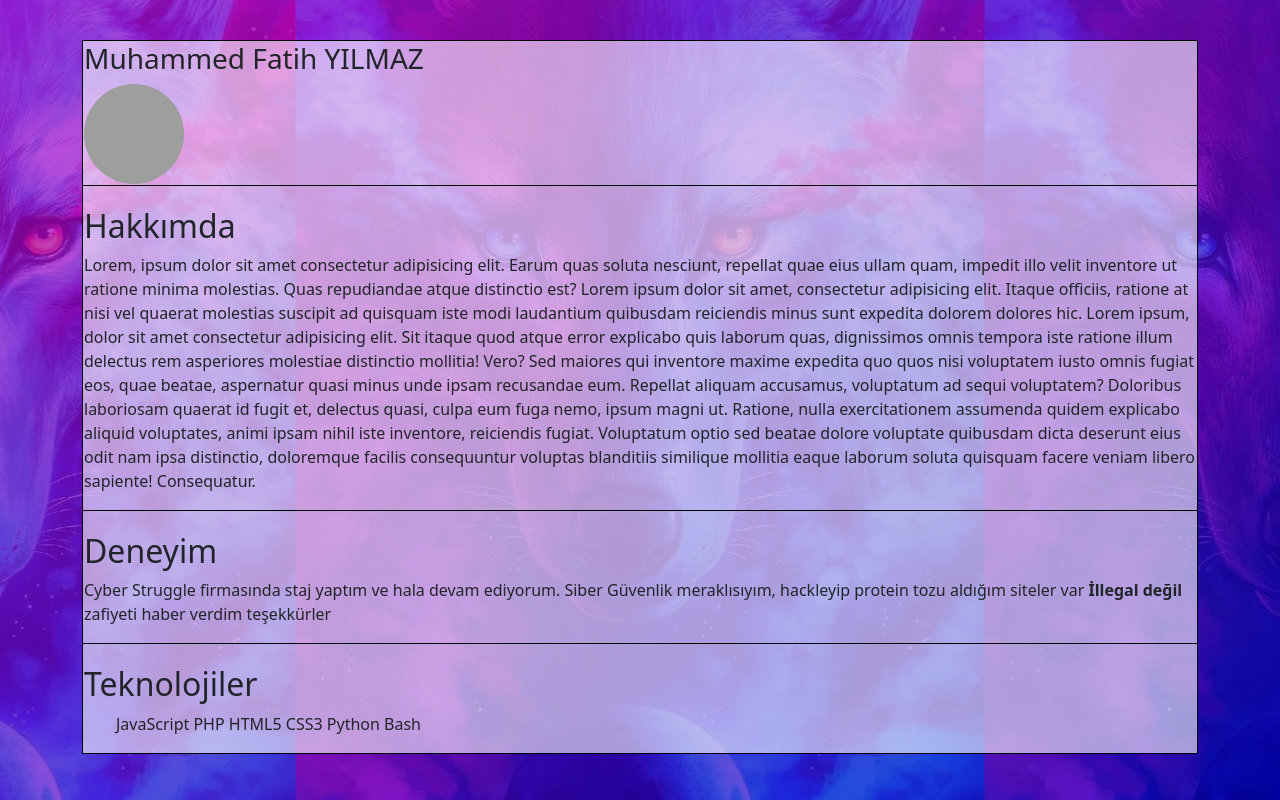
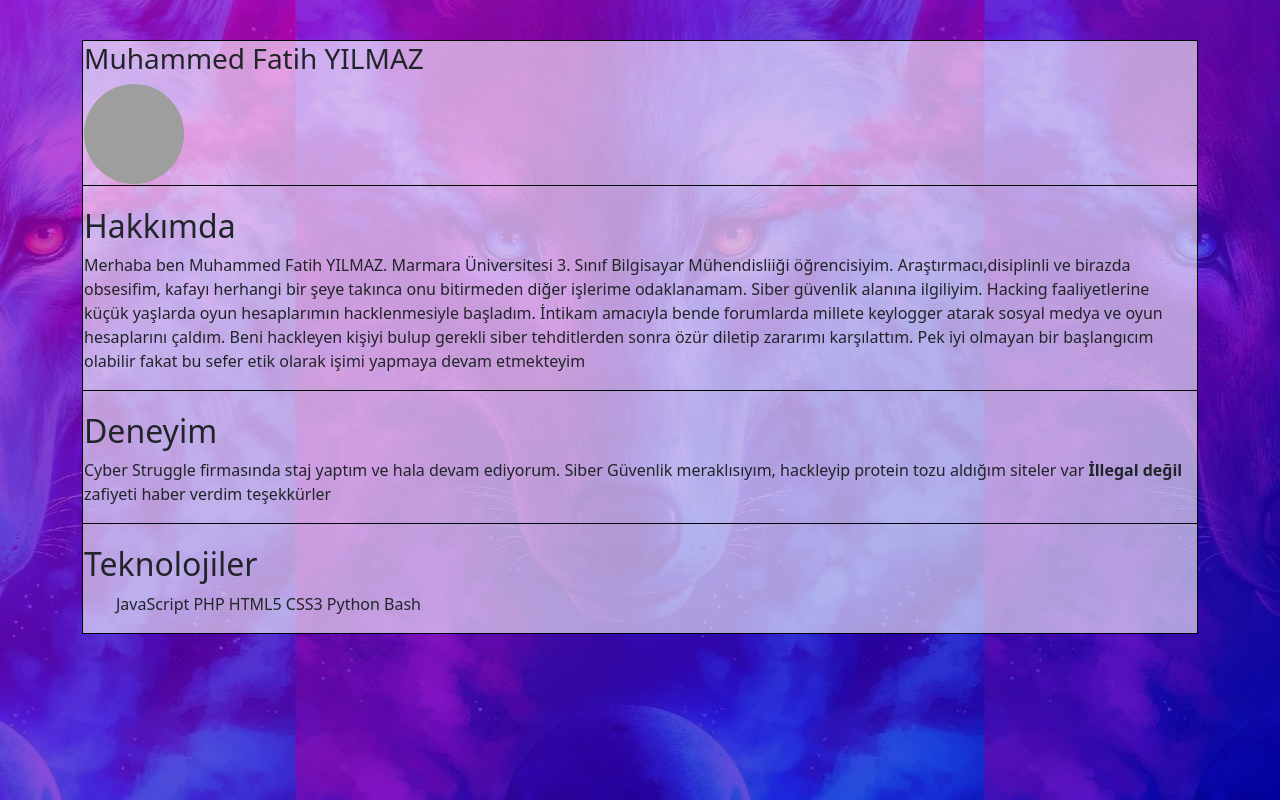
Before and after one commit to MFatihYilmaz/MFatihYilmaz.github.io, a plain HTML site: page index.html in a window 1280 px wide. Drawn offline with nearby package versions, Linux system fonts and the light colour scheme; grey boxes are pictures that could not be loaded.

Commit message:
Update index.html

```diff
--- a/index.html
+++ b/index.html
@@ -35,12 +35,9 @@
                     <div id="aboutme">
                         <h2>Hakkımda</h2>
                        <p>
-                         Lorem, ipsum dolor sit amet consectetur adipisicing elit. Earum quas soluta nesciunt, repellat quae eius ullam quam, impedit illo velit inventore ut ratione minima molestias. Quas repudiandae atque distinctio est?
-                        Lorem ipsum dolor sit amet, consectetur adipisicing elit. Itaque officiis, ratione at nisi vel quaerat molestias suscipit ad quisquam iste modi laudantium quibusdam reiciendis minus sunt expedita dolorem dolores hic.
-                        Lorem ipsum, dolor sit amet consectetur adipisicing elit. Sit itaque quod atque error explicabo quis laborum quas, dignissimos omnis tempora iste ratione illum delectus rem asperiores molestiae distinctio mollitia! Vero?
-                        Sed maiores qui inventore maxime expedita quo quos nisi voluptatem iusto omnis fugiat eos, quae beatae, aspernatur quasi minus unde ipsam recusandae eum. Repellat aliquam accusamus, voluptatum ad sequi voluptatem?
-                        Doloribus laboriosam quaerat id fugit et, delectus quasi, culpa eum fuga nemo, ipsum magni ut. Ratione, nulla exercitationem assumenda quidem explicabo aliquid voluptates, animi ipsam nihil iste inventore, reiciendis fugiat.
-                        Voluptatum optio sed beatae dolore voluptate quibusdam dicta deserunt eius odit nam ipsa distinctio, doloremque facilis consequuntur voluptas blanditiis similique mollitia eaque laborum soluta quisquam facere veniam libero sapiente! Consequatur.
+                        Merhaba ben Muhammed Fatih YILMAZ. Marmara Üniversitesi 3. Sınıf Bilgisayar Mühendisliiği öğrencisiyim. Araştırmacı,disiplinli ve birazda obsesifim, kafayı herhangi bir şeye takınca onu bitirmeden diğer işlerime odaklanamam. Siber güvenlik alanına ilgiliyim.
+                        Hacking faaliyetlerine küçük yaşlarda oyun hesaplarımın hacklenmesiyle başladım. İntikam amacıyla bende forumlarda millete keylogger atarak sosyal medya ve oyun hesaplarını çaldım. Beni hackleyen kişiyi bulup gerekli siber tehditlerden sonra
+                           özür diletip zararımı karşılattım. Pek iyi olmayan bir başlangıcım olabilir fakat bu sefer etik olarak işimi yapmaya devam etmekteyim
                     </p>
                     </div>
                 </td>
```
